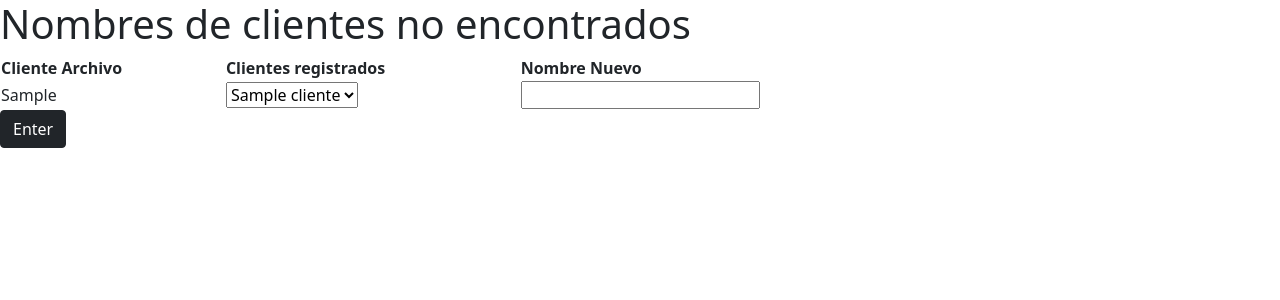
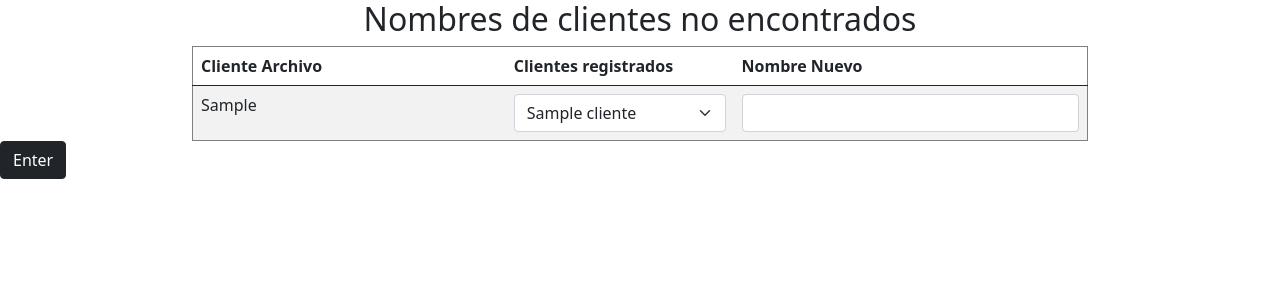
Before and after one commit to mcabside/CX, a Flask app: template templates/your_view.html in a window 1280 px wide. Shown: the top 300 px of the page. Run offline with Flask 2, Linux system fonts and the light colour scheme; the template is opened without the code that fills it: most values are stand-ins (such as "Sample title", 1, 10 or a date in 2020).

Commit message:
Cuarto commit

```diff
--- a/app.py
+++ b/app.py
@@ -20,7 +20,7 @@ Clientes_Data = db.collection("Clientes").get()
 
 
 
-UPLOAD_FOLDER = 'C:\\Users\Abside User\Desktop\customer experience'
+UPLOAD_FOLDER = 'C:\\Users\Daniel Mesa\Desktop\cx\CX'
 ALLOWED_EXTENSIONS = {'csv', 'xlsx', 'xlsm'}
 CLIENTES_FILE = "Nombres_Cliente.xlsx"
 
@@ -51,8 +51,7 @@ def upload_file():
         # If the user does not select a file, the browser submits an
         # empty file without a filename.
 
-        clientes = pd.read_excel("assets\\"+CLIENTES_FILE)
-
+        #clientes = pd.read_excel("assets\\"+CLIENTES_FILE)
 
         if file.filename == '':
             flash('No selected file')
--- a/templates/your_view.html
+++ b/templates/your_view.html
@@ -3,30 +3,36 @@
     <script src="{{url_for('static', filename='test.js')}}"></script>
 </head>
 
-<h1>Nombres de clientes no encontrados</h1>
-<table style="width: 75%;">
+<h2 class="h2" style="text-align: center">Nombres de clientes no encontrados</h1>
+
+<table class="table table-striped" style="margin: auto; width: 70% !important; border: 1px solid grey; border-collapse: collapse; border-radius:10px">
+
+    <thead class="thead-dark">
+        <tr>
+            <th scope="col">Cliente Archivo</th>
+            <th scope="col">Clientes registrados</th>
+            <th scope="col">Nombre Nuevo</th>
+        </tr>
+    </thead>
+
+    <tbody>
+    {% for your_list_element in your_list %}
     <tr>
-        <th>Cliente Archivo</th>
-        <th>Clientes registrados</th>
-        <th>Nombre Nuevo</th>
-    </tr>
-    {% for your_list_element in your_list %}
-
-    <tr>
-        <td> {{ your_list_element }} </td>
-
+        <td style="width: 35%"> {{ your_list_element }} </td>
         <td>
-            <select id="{{ loop.index * -1 }}" >
+            <select id="{{ loop.index * -1 }}" class="form-select">
                 {% for cliente in lista_clientes %}
                 <option value="{{cliente}}" >{{ cliente}}</option>"
                 {% endfor %}
             </select>
         </td>
         <td>
-            <input type="text" id="{{ loop.index }}" oninput="func2(id)" value="">
+            <input type="text" id="{{ loop.index }}" class="form-control" oninput="func2(id)" value="">
         </td>
     </tr>
-  {% endfor %}
+    {% endfor %}
+    </tbody>
+
 </table>
 
 
```
